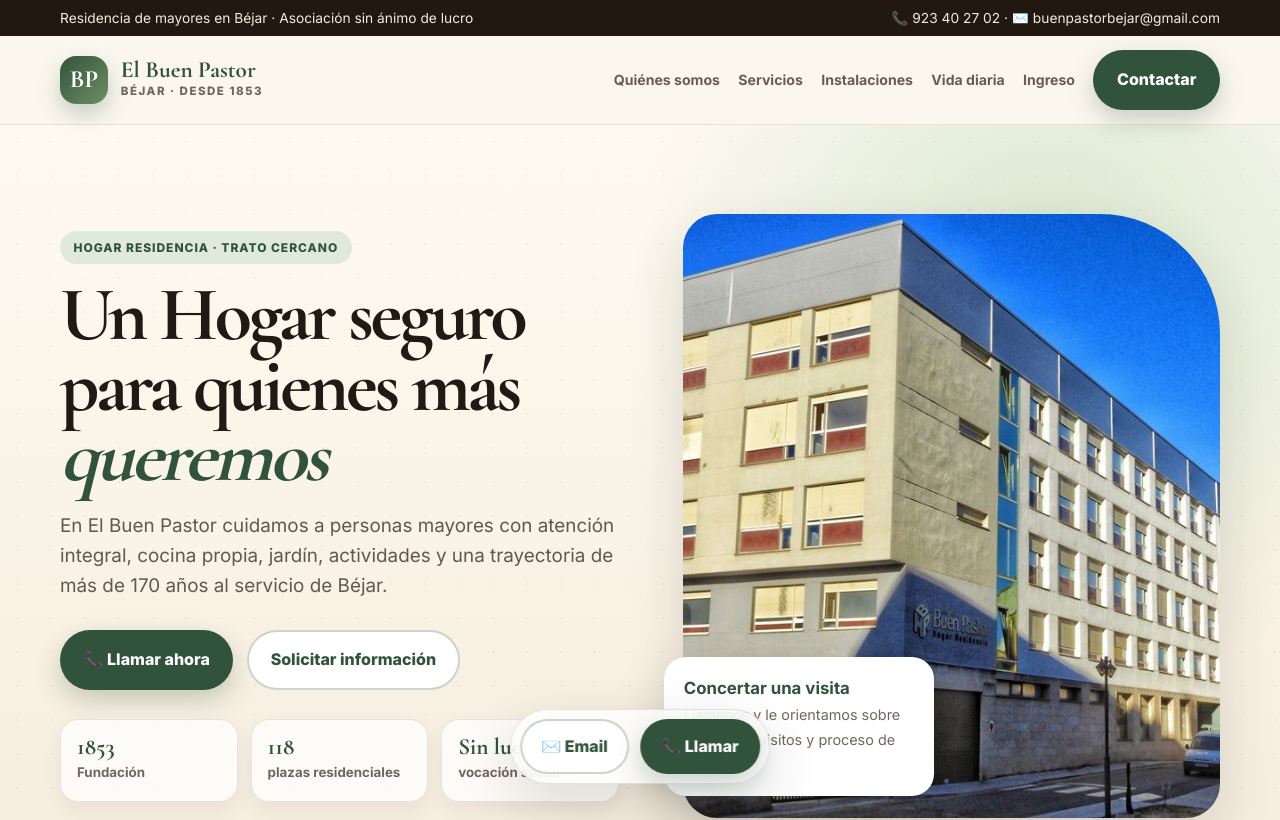
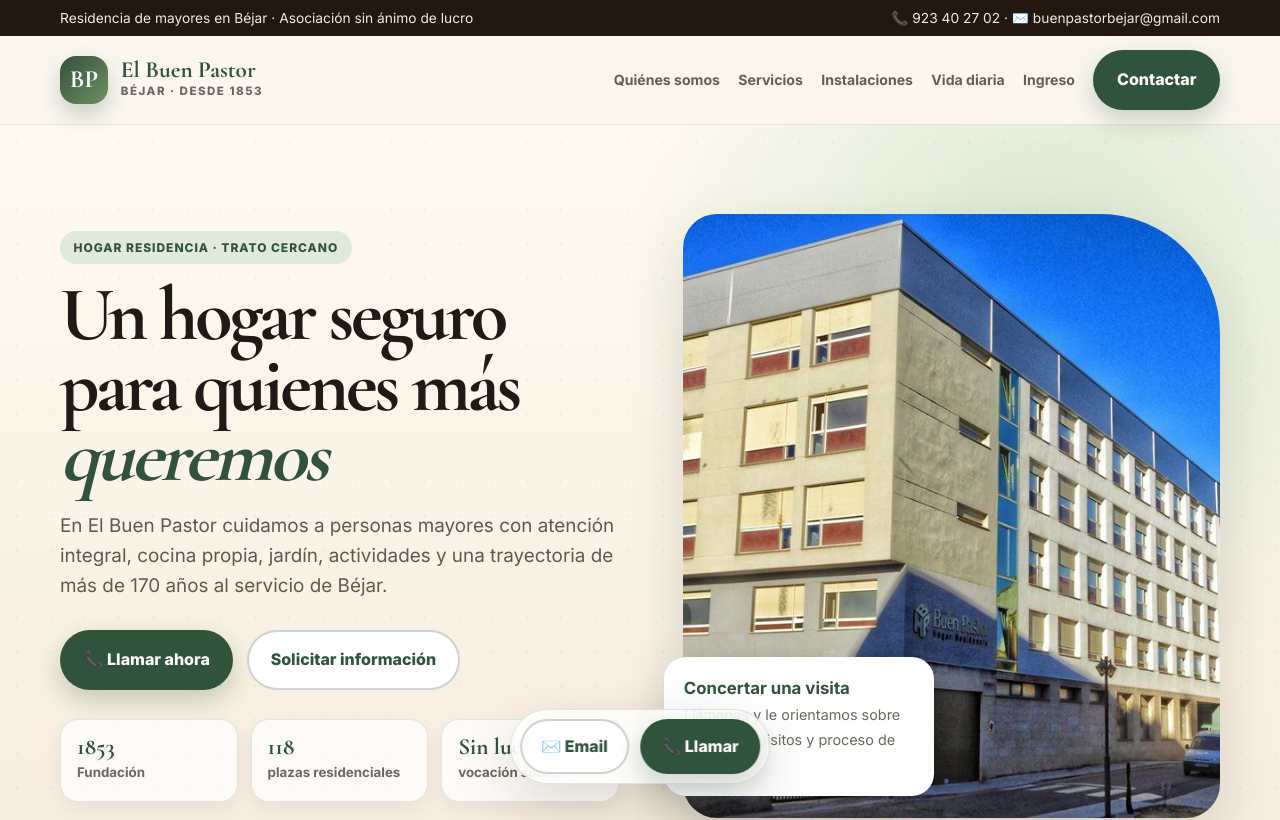
Before and after one commit to gm-neila/residencia-buen-pastor, a plain HTML site: page index.html in a window 1280 px wide. Shown: the top 820 px of the page. Drawn offline with nearby package versions, Linux system fonts and the light colour scheme.

Commit message:
Update index.html

```diff
--- a/index.html
+++ b/index.html
@@ -909,7 +909,7 @@
        Hogar residencia · trato cercano
       </span>
       <h1>
-       Un Hogar seguro para quienes más
+       Un hogar seguro para quienes más
        <em>
         queremos
        </em>
```
